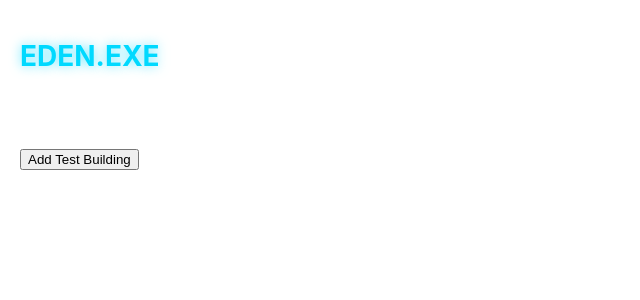
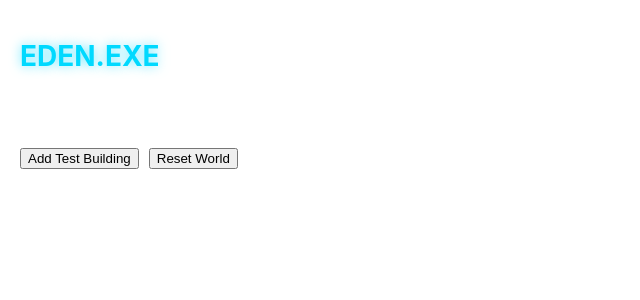
Before and after one commit to keviche/eden-exe, a React (Vite) app: page / in a window 1280 px wide. Shown: the top 300 px of the page, without its empty margins (0-640 px from the left). Built offline with nearby package versions, Linux system fonts and the light colour scheme.

Commit message:
fix: update building tests and 6x6 grid placement

```diff
--- a/src/App.tsx
+++ b/src/App.tsx
@@ -5,23 +5,54 @@ import "./App.css";
 function App() {
   const buildings = useWorldStore(selectBuildings);
   const addBuilding = useWorldStore((state) => state.addBuilding);
+  const resetWorld = useWorldStore((state) => state.resetWorld);
 
   function handleAddBuilding() {
+    const gridSize = 6;
+    const buildingSize = 2;
+
+    // Find an available 2x2 area within the 6x6 grid.
+    for (let z = 0; z < gridSize; z += buildingSize) {
+      for (let x = 0; x < gridSize; x += buildingSize) {
+        const occupied = buildings.some((building) => {
+          return (
+            x < building.gridPosition.x + building.footprint.width &&
+            x + buildingSize > building.gridPosition.x &&
+            z < building.gridPosition.z + building.footprint.depth &&
+            z + buildingSize > building.gridPosition.z
+          );
+        });
+
+        if (!occupied) {
           addBuilding({
             type: "building",
             id: crypto.randomUUID(),
+            variantId: "solar-house",
             name: "Solar House",
             gridPosition: {
-        x: buildings.length * 3,
-        z: 0,
+              x,
+              z,
             },
             footprint: {
-        width: 2,
-        depth: 2,
+              width: buildingSize,
+              depth: buildingSize,
             },
             rotation: 0,
             createdAt: Date.now(),
           });
+
+          return;
+        }
+      }
+    }
+
+    alert("The 6x6 grid is full!");
+  }
+
+  function handleResetWorld() {
+    if (window.confirm("Reset the entire world?")) {
+      resetWorld();
+    }
   }
 
   return (
@@ -40,9 +71,21 @@ function App() {
       <div style={{ padding: "0 20px", color: "white" }}>
         <p>Buildings: {buildings.length}</p>
 
+        <div
+          style={{
+            display: "flex",
+            gap: "10px",
+            marginBottom: "20px",
+          }}
+        >
           <button onClick={handleAddBuilding}>
             Add Test Building
           </button>
+
+          <button onClick={handleResetWorld}>
+            Reset World
+          </button>
+        </div>
 
         <ul>
           {buildings.map((building) => (
```
Also changed, not shown: 1 other file (tests, documents, lock files or other folders). Lines whose indentation alone changed are shown as unchanged.
